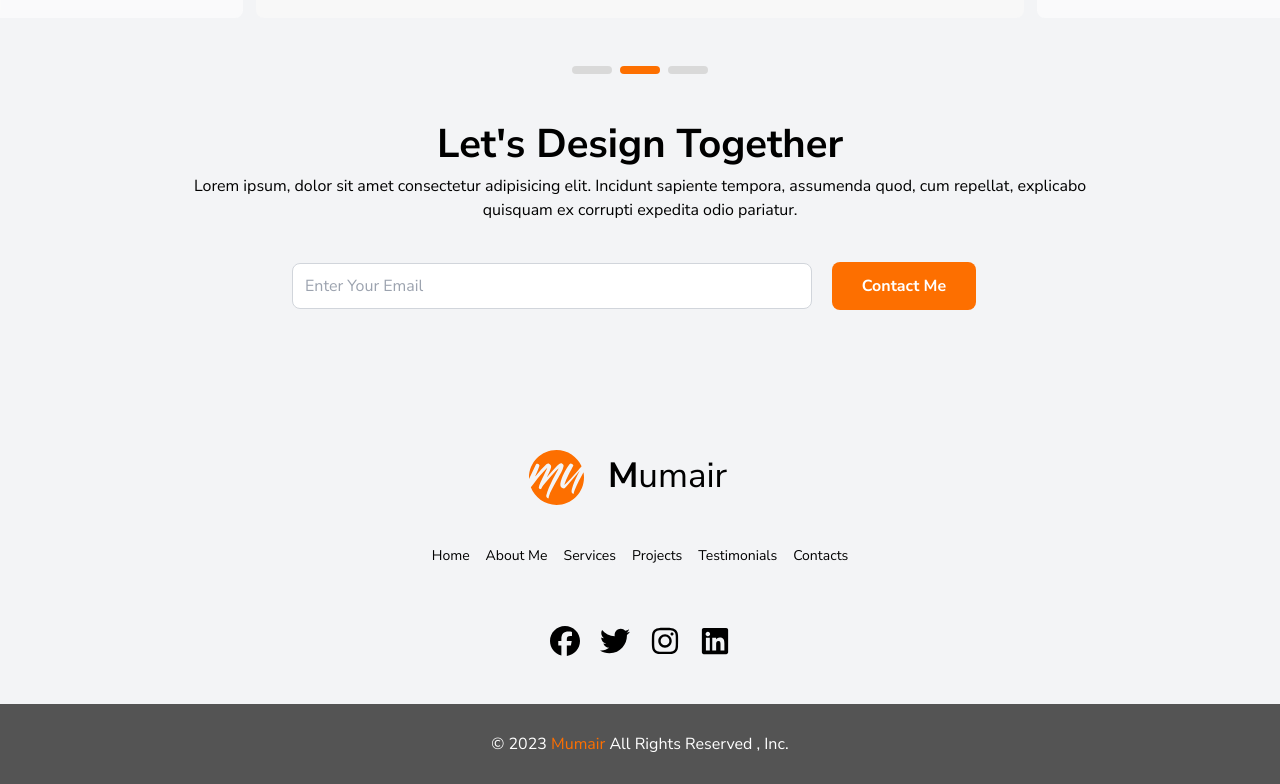
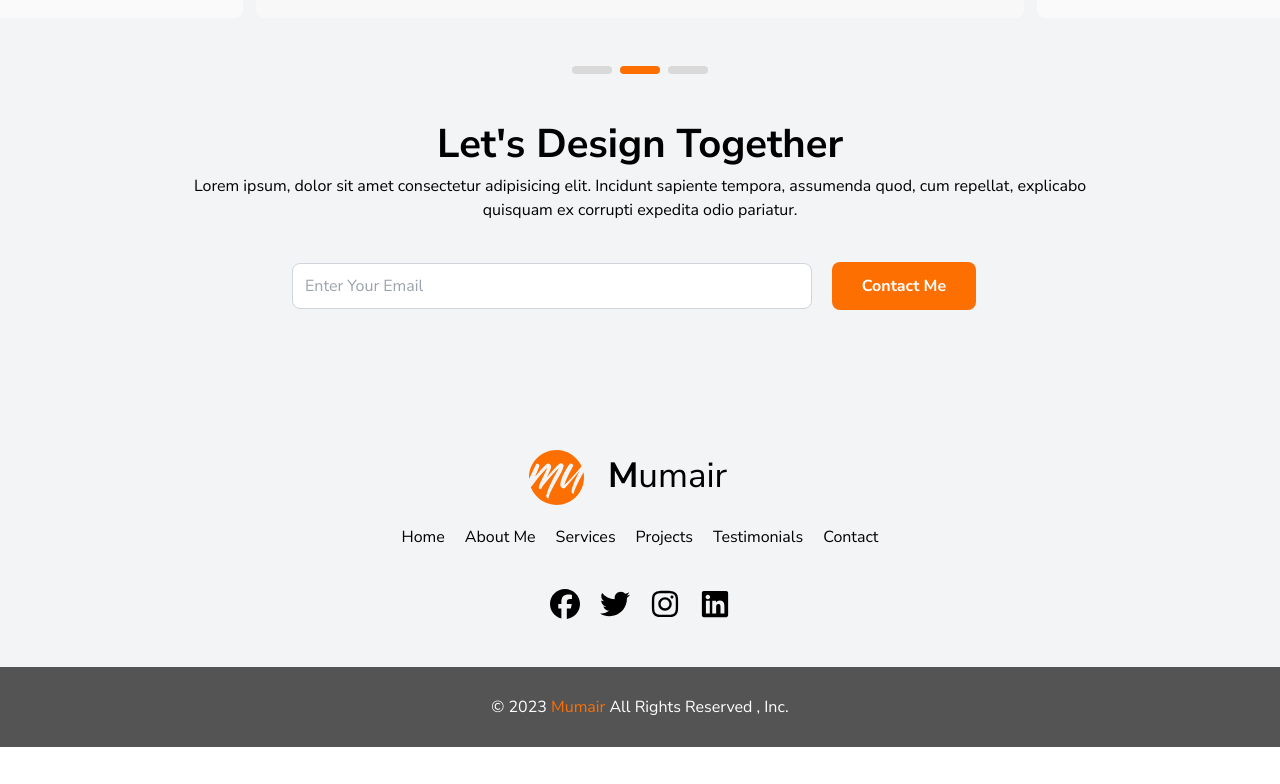
Before and after one commit to safayet404/potential-job-task, a React (Vite) app: page / in a window 1280 px wide. Shown: the part 3716-4500 px from the top of the page. After the commit the page ends 4463 px from the top, so only its background shows below. Built offline with nearby package versions, Linux system fonts and the light colour scheme.

Commit message:
Footer section error fixed

```diff
--- a/src/components/AboutMe.jsx
+++ b/src/components/AboutMe.jsx
@@ -5,7 +5,7 @@ import SkillData from '../utils/SkillData'
 const AboutMe = () => {
     return (
         <div data-aos="fade-right" id="scrollToAbout" className='w-full flex justify-center '>
-            {/* Main Container with a maximum width of 1200px */}
+
             <div className='w-full max-w-[1500px] flex flex-col md:flex-row items-center justify-center'>
 
                 {/* Left side - Image Section */}
@@ -27,10 +27,10 @@ const AboutMe = () => {
                         {
                             SkillData.map((item, index) => (
                                 <div key={index} className="w-full flex flex-col items-start">
-                                    {/* Tech name */}
+
                                     <p className='dark:text-white mb-3 mt-3'>{item.tech}</p>
 
-                                    {/* Progress bar */}
+
                                     <progress
                                         className="w-[80%] h-[8px] progress-bar "
                                         value={item.value}
--- a/src/components/Footer.jsx
+++ b/src/components/Footer.jsx
@@ -1,6 +1,8 @@
 import React from 'react'
 import Logo from '../assets/Subtract.svg'
 import { FaTwitter, FaInstagram, FaLinkedin, FaFacebook } from "react-icons/fa6";
+import { Link } from 'react-scroll';
+
 
 const Footer = () => {
     return (
@@ -14,43 +16,19 @@ const Footer = () => {
                     </a>
                 </div>
 
-                <div className='flex flex-wrap justify-center items-start w-full mt-5'>
-                    <a
-                        href="#scrollToHome"
-                        className="dark:text-[#FFF8F8] text-black font-poppins text-[14px] px-2 py-5 rounded-md"
-                    >
-                        Home
-                    </a>
-                    <a
-                        href="#scrollToAbout"
-                        className="dark:text-[#FFF8F8] text-black font-poppins text-[14px] px-2 py-5 rounded-md"
-                    >
-                        About Me
-                    </a>
-                    <a
-                        href="#scrollToProject"
-                        className="dark:text-[#FFF8F8] text-black font-poppins text-[14px] px-2 py-5 rounded-md"
-                    >
-                        Services
-                    </a>
-                    <a
-                        href="#scrollToEducation"
-                        className="dark:text-[#FFF8F8] text-black font-poppins text-[14px] px-2 py-5 rounded-md"
-                    >
-                        Projects
-                    </a>
-                    <a
-                        href="#scrollToContact"
-                        className="dark:text-[#FFF8F8] text-black font-poppins text-[14px] px-2 py-5 rounded-md"
-                    >
-                        Testimonials
-                    </a>
-                    <a
-                        href="#scrollToContact"
-                        className="dark:text-[#FFF8F8]  text-black font-poppins text-[14px] px-2 py-5 rounded-md"
-                    >
-                        Contacts
-                    </a>
+                <div className='flex flex-wrap space-x-5 justify-center items-start w-full mt-5'>
+                <Link to="scrollToHead" smooth={true} duration={500} className="block py-2 px-3 hover:cursor-pointer rounded md:p-0 dark:text-white" aria-current="page">Home</Link>
+
+                <Link to="scrollToAbout" smooth={true} duration={500} className="block py-2 px-3 hover:cursor-pointer rounded md:p-0 dark:text-white">About Me</Link>
+
+                <Link to="scrollToService" smooth={true} duration={500} className="block py-2 px-3 hover:cursor-pointer rounded md:p-0 dark:text-white">Services</Link>
+
+                <Link to="scrollToProjects" smooth={true} duration={500} className="block py-2 px-3 hover:cursor-pointer rounded md:p-0 dark:text-white">Projects</Link>
+
+                <Link to="scrollToTestimonial" smooth={true} duration={500} className="block py-2 px-3 hover:cursor-pointer rounded md:p-0 dark:text-white">Testimonials</Link>
+
+                <Link to="scrollToContact" smooth={true} duration={500} className="block py-2 px-3 hover:cursor-pointer rounded md:p-0 dark:text-white">Contact</Link>
+
 
                 </div>
 
--- a/src/components/Navbar.jsx
+++ b/src/components/Navbar.jsx
@@ -30,8 +30,8 @@ const Navbar = () => {
             <nav className={`fixed bg-[#F8F8F8] w-full z-20 top-0 start-0 transition-all duration-300 ${navbarBg ? 'dark:bg-[#1e1e1e] bg-[#F8F8F8] shadow-md' : 'bg-transparent'}`}>
                 <div className="max-w-screen-xl flex flex-wrap items-center justify-between mx-auto p-4">
                     <Link to="scrollToHead" smooth={true} duration={500} href="/" className="flex items-center">
-                        <img className='w-[20px] h-[20px] lg:w-[67px] lg:h-[67px] md:w-[35px] md:h-[35px] sm:w-[25px] sm:h-[25px]' src={Logo} alt="logo" />
-                        <span className='font-bold lg:text-[25px] md:text-[15px] sm:text-[14px] text-[26px] px-5 dark:text-white'>
+                        <img className='w-[45px] h-[45px] lg:w-[67px] lg:h-[67px] md:w-[35px] md:h-[35px] sm:w-[40px] sm:h-[40px]' src={Logo} alt="logo" />
+                        <span className='font-bold lg:text-[25px] md:text-[15px] sm:text-[20px] text-[20px] px-5 dark:text-white'>
                             M<span className='font-normal'>umair</span>
                         </span>
                     </Link>
--- a/src/components/Services.jsx
+++ b/src/components/Services.jsx
@@ -7,7 +7,6 @@ const Services = () => {
     return (
         <div data-aos="fade-left" id="scrollToService" className='w-full flex justify-center mt-5'>
             <div className='w-full max-w-[1500px] flex flex-col items-center'>
-                {/* Title and Description */}
                 <div className='flex flex-col justify-center items-center w-full text-center mb-8'>
                     <span className='dark:text-white text-[30px] lg:text-[40px] md:text-[40px] font-bold'>Services</span>
                     <span className='dark:text-white w-[70%] text-sm lg:text-base md:text-base '>
--- a/src/components/Testimonial.jsx
+++ b/src/components/Testimonial.jsx
@@ -2,6 +2,7 @@
 import { useState } from "react";
 import man from "../assets/man.png";
 import man2 from "../assets/man2.png"
+import man3 from "../assets/man3.png"
 
 export default function Testimonial() {
     const [activeIndex, setActiveIndex] = useState(1);
@@ -14,7 +15,7 @@ export default function Testimonial() {
                 "Lorem ipsum dolor sit amet consectetur, in enim cursus odio accumsan id leo uma velit neque mattis id tallus condimentum Augue dictum dolor elementum convallis dignissim malesuada commodo ultrices",
         },
         {
-            image: man,
+            image: man3,
             name: "Jane Smith",
             title: "Developer",
             testimonial:
@@ -48,10 +49,10 @@ export default function Testimonial() {
 
                 <div className=" mt-10  overflow-hidden">
                     <div className=" h-full relative items-center justify-center w-full">
-                        {/* Left Card */}
+
                         <div className="h-full sm:w-3/5 w-full absolute sm:-left-[277px] md:-left-[325px] lg:-left-[427px] xl:-left-[525px] 2xl:-left-[626px] transition-transform duration-500 sm:block hidden">
                             <div className="relative h-full gap-x-4 dark:bg-white p-4 grid grid-cols-12 justify-center rounded-lg text-white">
-        {/* Overlay */}
+
                                 <div className="absolute inset-0 dark:bg-[#868686] bg-[#FEFEFE] opacity-70 rounded-lg"></div>
 
                                 <div className="col-span-4 flex justify-center items-center">
@@ -61,7 +62,7 @@ export default function Testimonial() {
                                         className="rounded-full w-24 h-24 mb-4"
                                     />
                                 </div>
-        <div className="col-span-8 relative z-10"> {/* Ensure content appears above the overlay */}
+                                <div className="col-span-8 relative z-10">
                                     <p className="text-gray-600 text-[12px] lg:text-sm md:text-base sm:text-[15px] mb-2">
                                         {testimonials[(activeIndex + 2) % testimonials.length].testimonial}
                                         <span className="text-[#FD6F00]">“</span>
@@ -78,7 +79,7 @@ export default function Testimonial() {
 
 
 
-                        {/* Middle Card */}
+
                         <div className="h-full sm:w-3/5 w-full mx-auto transition-transform duration-500 ">
                             <div className="h-full grid grid-cols-12  gap-x-4 dark:bg-white bg-[#F8F8F8] p-4  rounded-lg text-white">
                                 <div className="col-span-3 flex justify-center items-center">
@@ -102,10 +103,10 @@ export default function Testimonial() {
                             </div>
                         </div>
 
-                        {/* Right Card */}
+
                         <div className="h-full sm:w-3/5 w-full absolute sm:-right-[277px] md:-right-[325px] lg:-right-[427px] xl:-right-[525px] 2xl:-right-[626px] top-0 transition-transform duration-500 sm:block hidden">
                             <div className="relative h-full gap-x-4 dark:bg-white p-4 grid grid-cols-12 justify-center rounded-lg text-white">
-        {/* Overlay */}
+
                                 <div className="absolute inset-0 bg-[#FEFEFE] opacity-70 rounded-lg"></div>
 
                                 <div className="col-span-2 flex justify-center items-center">
@@ -115,7 +116,7 @@ export default function Testimonial() {
                                         className="rounded-full w-24 h-24 mb-4"
                                     />
                                 </div>
-        <div className="col-span-10 relative z-10"> {/* Ensure content appears above the overlay */}
+                                <div className="col-span-10 relative z-10">
                                     <p className="text-gray-600 text-[12px] lg:text-sm md:text-base sm:text-[15px] mb-2">
                                         <span className="text-[#FD6F00]">“</span> {
                                             testimonials[(activeIndex + 1) % testimonials.length].testimonial
@@ -135,7 +136,7 @@ export default function Testimonial() {
                     </div>
                 </div>
 
-                {/* Dots Indicator */}
+
                 <div className="z-50 flex mt-12 gap-2">
                     {testimonials.map((_, index) => (
                         <span
```
Also changed, not shown: src/assets/man3.png (added). Lines whose indentation alone changed are shown as unchanged.
